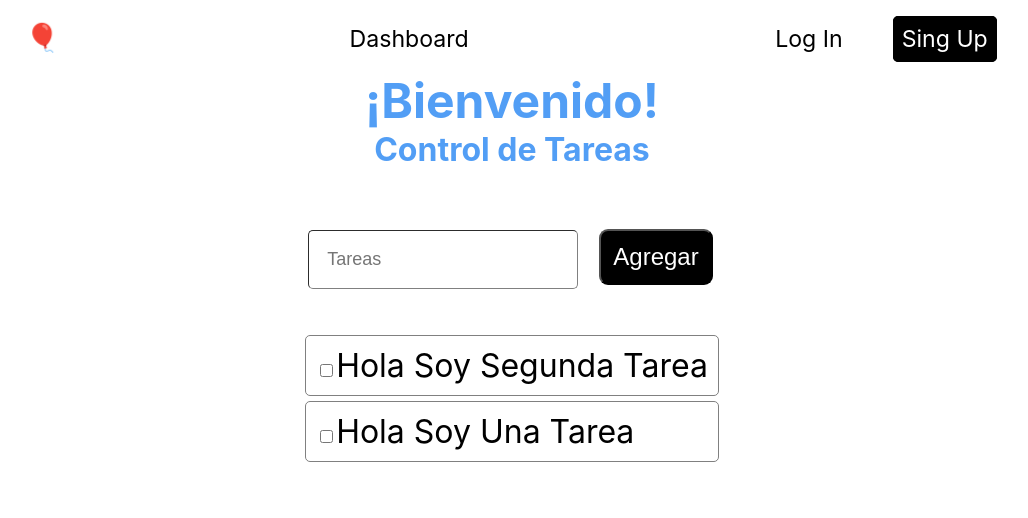
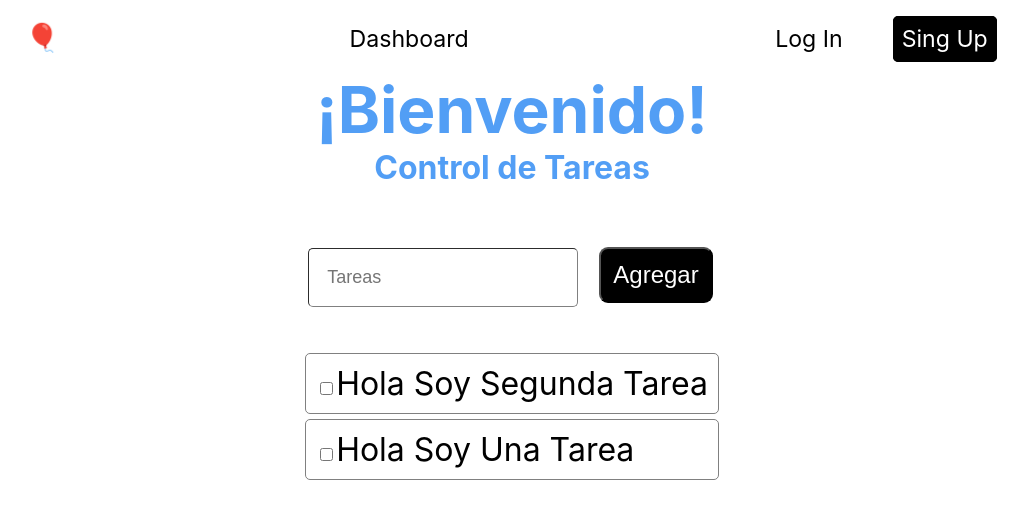
Before and after one commit to Jobzi/todo-app, a React (Vite) app: page /dashboard in a window 1280 px wide. Shown: the top 518 px of the page, without its empty margins (128-1156 px from the left). Built offline with nearby package versions, Linux system fonts and the light colour scheme.

Commit message:
fix layout

```diff
--- a/src/App.css
+++ b/src/App.css
@@ -1,9 +1,13 @@
-.container {
+.container-flex{
   display: flex;
   justify-content: center;
   align-items: center;
   flex-direction: column;
   height: 90vh;
+}
+.container-grid{
+  display:grid;
+  place-items: center;
 }
 
 .containerTask {
--- a/src/layout/general.tsx
+++ b/src/layout/general.tsx
@@ -1,8 +1,11 @@
 /* eslint-disable no-use-before-define */
 import React from 'react'
-
-const GeneralLayout:React.FC = ({ children }) => {
-  return <div className='container'>
+interface Props{
+  className?: 'container-grid'|'container-flex'
+  children:React.ReactNode
+}
+const GeneralLayout:React.FC<Props> = ({ className = 'container-grid', children }) => {
+  return <div className={className}>
     {children}
   </div>
 }
--- a/src/pages/index/index.tsx
+++ b/src/pages/index/index.tsx
@@ -5,7 +5,7 @@ import GeneralLayout from '../../layout/general'
 export default function IndexUI () {
   // const { VITE_HOST: name } = import.meta.env
   return (
-    <GeneralLayout>
+    <GeneralLayout className='container-flex'>
       <h1 className='style-text'>Hola, Te Estaba Esperando</h1>
     </GeneralLayout>
   )
--- a/src/pages/todo/todoUI.tsx
+++ b/src/pages/todo/todoUI.tsx
@@ -1,5 +1,6 @@
 // eslint-disable-next-line no-use-before-define
 import React, { useState } from 'react'
+import GeneralLayout from '../../layout/general'
 import { Task } from '../../types'
 import Form from './components/form'
 import ListTask from './components/listTask'
@@ -30,13 +31,13 @@ export default function TodoUI () {
     }))
   }
   return (
-     <section className='containerTask'>
+     <GeneralLayout>
       <div className='title'>
           <h1 >¡Bienvenido!</h1>
           <h4 >Control de Tareas</h4>
         </div>
         <Form tasks={tasks} setTasks={setTasks}/>
         <ListTask tasks={tasks} handleRemoveTask={handleRemoveTask}/>
-     </section>
+     </GeneralLayout>
   )
 }
```
